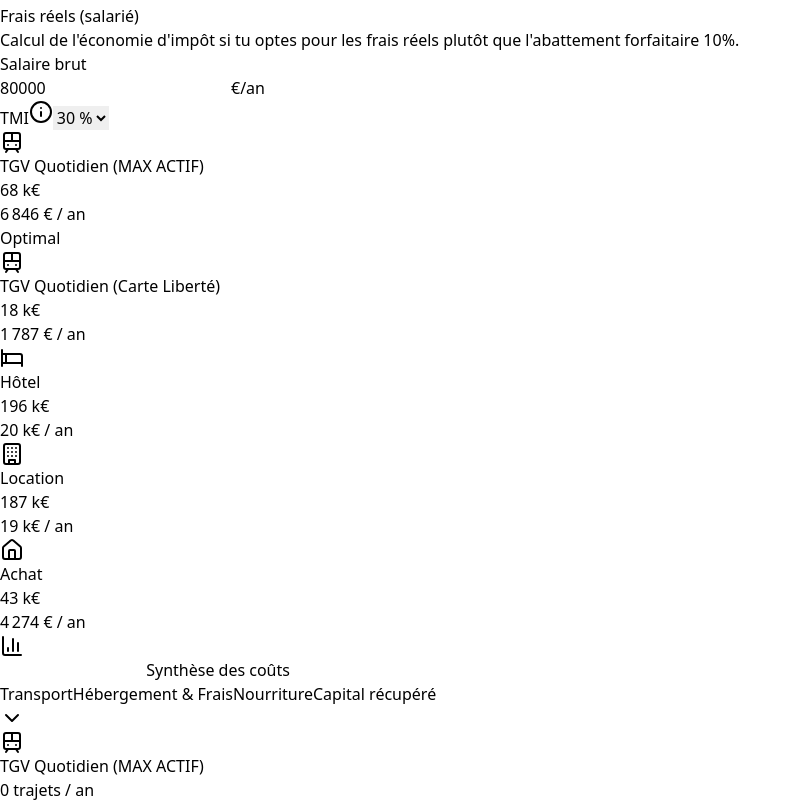
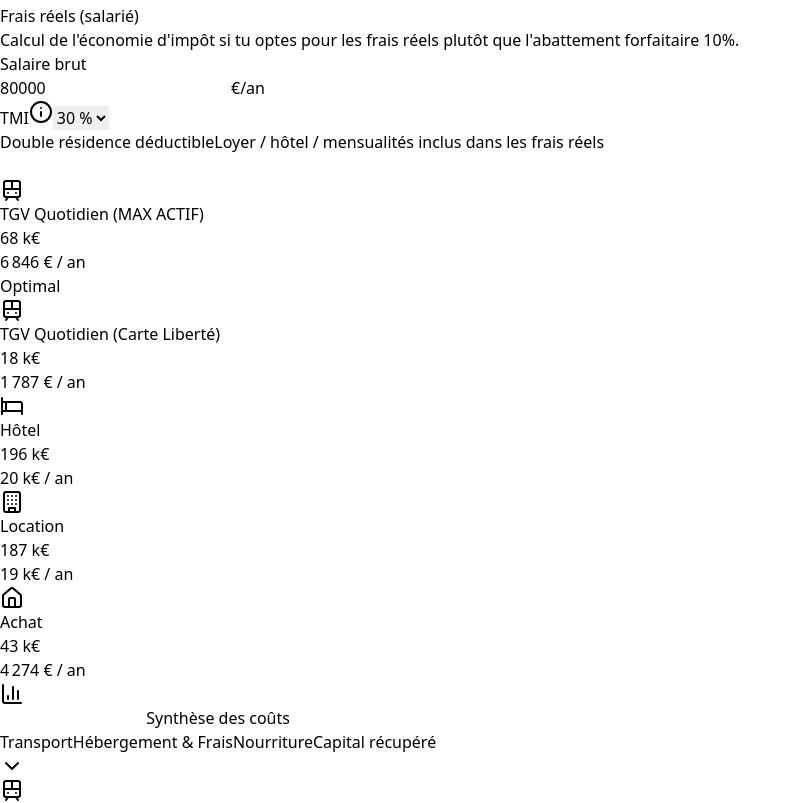
Before and after one commit to jsmadja/kasse, a React (Vite) app: page / in a window 1280 px wide. Shown: the part 2246-3049 px from the top of the page, without its empty margins (0-801 px from the left). Built offline with nearby package versions, Linux system fonts and the light colour scheme.

Commit message:
feat: add toggle for double résidence deductibility in frais réels

```diff
--- a/src/App.jsx
+++ b/src/App.jsx
@@ -326,7 +326,7 @@
 
   // Paramètres Frais réels (défiscalisation salarié)
   const [salaireBrutAnnuel, setSalaireBrutAnnuel] = useLocalStorage('salaireBrutAnnuel', 80000);
-  const [fraisReelsActifs, setFraisReelsActifs] = useLocalStorage('fraisReelsActifs', true);
+  const [doubleResidenceDeductible, setDoubleResidenceDeductible] = useLocalStorage('doubleResidenceDeductible', true);
 
   const calculerTotalInflate = (montantAnnuel, annees, taux) => {
     let total = 0;
@@ -510,11 +510,11 @@
     };
 
     const fraisReelsMap = {
-      'tgv':         calcFraisReels(tgvAboAn + navigoAn,               0,          0),
-      'tgv-liberte': calcFraisReels(liberteAboAn + liberteBilletsAn + navigoAn, 0, 0),
-      'hotel':       calcFraisReels(tgvAboAn + navigoAn,               hotelAn,    repasHotelAn),
-      'location':    calcFraisReels(tgvAboAn + navigoAn,               loyerAn,    repasAppartAn),
-      'achat':       calcFraisReels(tgvAboAn + navigoAn,               mensualitesAn, repasAppartAn),
+      'tgv':         calcFraisReels(tgvAboAn + navigoAn,               0,                                      0),
+      'tgv-liberte': calcFraisReels(liberteAboAn + liberteBilletsAn + navigoAn, 0,                             0),
+      'hotel':       calcFraisReels(tgvAboAn + navigoAn,               doubleResidenceDeductible ? hotelAn : 0,      repasHotelAn),
+      'location':    calcFraisReels(tgvAboAn + navigoAn,               doubleResidenceDeductible ? loyerAn : 0,      repasAppartAn),
+      'achat':       calcFraisReels(tgvAboAn + navigoAn,               doubleResidenceDeductible ? mensualitesAn : 0, repasAppartAn),
     };
 
     return [
@@ -531,7 +531,7 @@
     passLocalMensuel, budgetRepasHotelJour, budgetRepasAppartJour, taxeHabitationLocationAnnuelle, taxeHabitationAchatAnnuelle, chargesAnnexesLocationMensuelles, chargesAnnexesAchatMensuelles,
     inflationAnnuelle, plusValueAnnuelle, fraisInstallation, fraisAgenceRevente, fraisDiagnostics, travauxAchat, travauxRevente, dureeDetentionAnnees,
     loyerPercuMensuel, assurancePNOMensuelle, fraisGestionLocative, vacanceLocative, tmi,
-    salaireBrutAnnuel,
+    salaireBrutAnnuel, doubleResidenceDeductible,
   ]);
 
   const arParSemaineCalc = joursParSemaine - nuitsParSemaine;
@@ -730,6 +730,19 @@
                 <Field label="TMI" tooltip="Taux Marginal d'Imposition : le taux auquel est imposé le dernier euro de tes revenus. Tranches 2024 : 0%, 11%, 30%, 41%, 45%. Utilisé pour calculer l'impôt sur les revenus locatifs et l'économie liée aux frais réels." T={T}>
                   <Select value={tmi} onChange={e => setTmi(Number(e.target.value))} options={[0, 11, 30, 41, 45].map(v => ({ value: v, label: `${v} %` }))} T={T} />
                 </Field>
+              </div>
+              <div className={`flex items-center justify-between rounded-lg px-3 py-2 mt-1 ${T.rowAlt}`}>
+                <div className="flex flex-col gap-0.5">
+                  <span className={`text-[10px] font-bold uppercase tracking-widest ${T.label}`}>Double résidence déductible</span>
+                  <span className={`text-[10px] ${T.textFaint}`}>Loyer / hôtel / mensualités inclus dans les frais réels</span>
+                </div>
+                <button
+                  type="button"
+                  onClick={() => setDoubleResidenceDeductible(v => !v)}
+                  className={`relative flex-shrink-0 w-10 h-5 rounded-full transition-colors ${doubleResidenceDeductible ? 'bg-amber-500' : (T.isDark ? 'bg-slate-700' : 'bg-slate-300')}`}
+                >
+                  <span className={`absolute top-0.5 w-4 h-4 rounded-full shadow transition-transform ${doubleResidenceDeductible ? 'translate-x-5 bg-white' : 'translate-x-0.5 bg-white'}`} />
+                </button>
               </div>
             </SectionCard>
 
@@ -1297,8 +1310,17 @@
                         {visibleScenarios.map(s => <td key={`frt-${s.id}`} className={`px-4 py-2 text-center text-xs ${T.textMuted}`}>{formatEuroExact(s.fraisReels.transportAn)}</td>)}
                       </tr>
                       <tr>
-                        <td className={`px-4 py-2 text-[10px] font-bold uppercase tracking-wider ${T.textFaint}`}>Double résidence / an</td>
-                        {visibleScenarios.map(s => <td key={`frh-${s.id}`} className={`px-4 py-2 text-center text-xs ${T.textMuted}`}>{s.fraisReels.hebergementAn > 0 ? formatEuroExact(s.fraisReels.hebergementAn) : <span className={T.textFaintest}>—</span>}</td>)}
+                        <td className={`px-4 py-2 text-[10px] font-bold uppercase tracking-wider ${T.textFaint}`}>
+                          Double résidence / an
+                          {!doubleResidenceDeductible && <span className={`ml-2 normal-case font-normal ${T.isDark ? 'text-amber-500/70' : 'text-amber-600/80'}`}>(désactivé)</span>}
+                        </td>
+                        {visibleScenarios.map(s => (
+                          <td key={`frh-${s.id}`} className={`px-4 py-2 text-center text-xs`}>
+                            {!doubleResidenceDeductible
+                              ? <span className={T.textFaintest}>—</span>
+                              : s.fraisReels.hebergementAn > 0 ? formatEuroExact(s.fraisReels.hebergementAn) : <span className={T.textFaintest}>—</span>}
+                          </td>
+                        ))}
                       </tr>
                       <tr className={T.rowAmber}>
                         <td className={`px-4 py-2 text-[10px] font-bold uppercase tracking-wider ${T.textFaint}`}>Repas déductibles / an</td>
```
